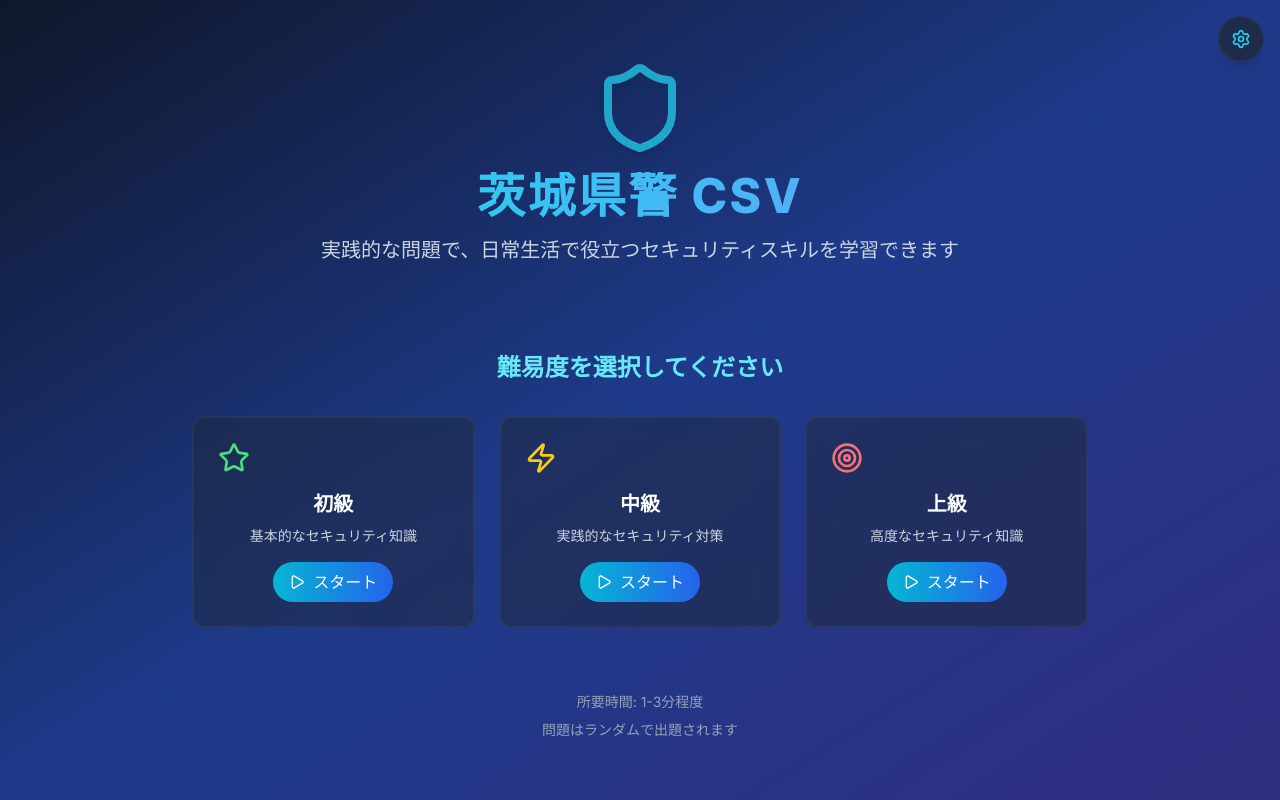
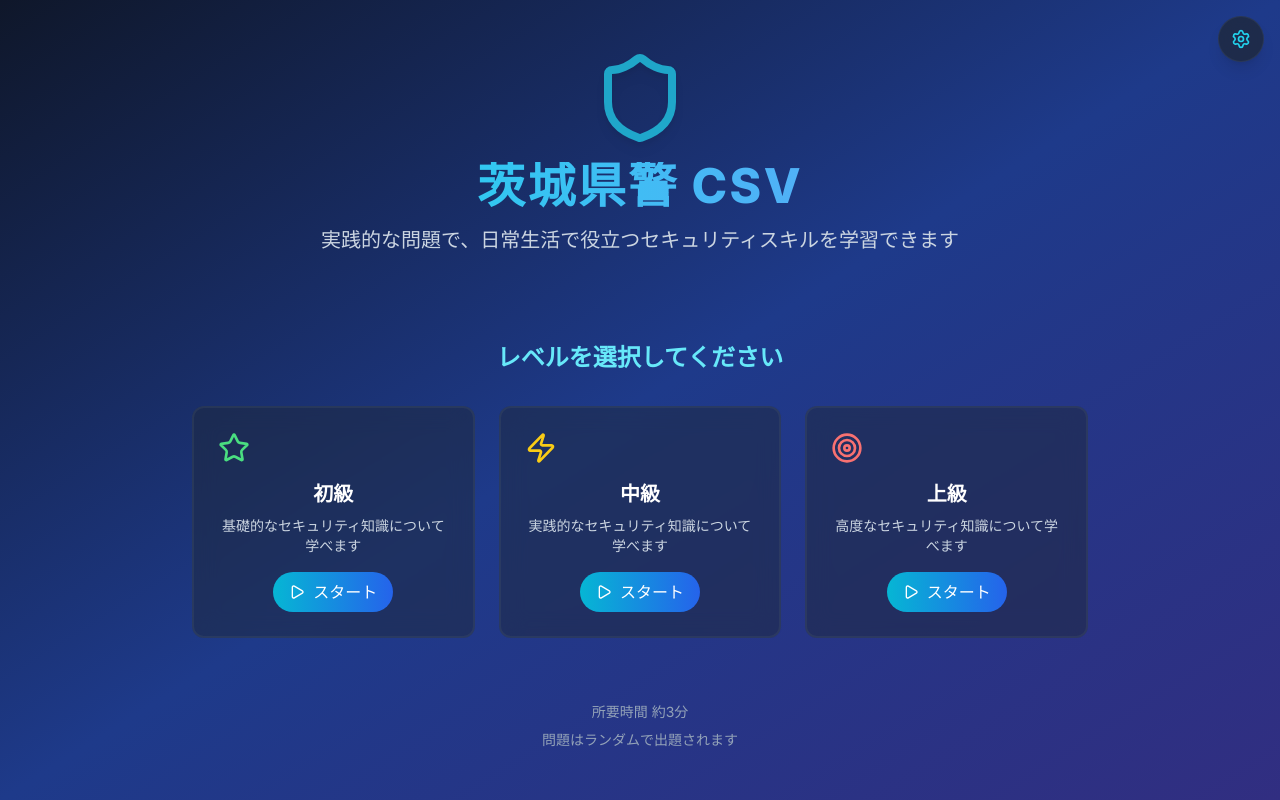
Before and after one commit to Juna1013/security-quiz-app, a Next.js app: page / in a window 1280 px wide. Built offline with nearby package versions, Linux system fonts and the light colour scheme.

Commit message:
日本語の修正

```diff
--- a/src/contexts/AppContext.tsx
+++ b/src/contexts/AppContext.tsx
@@ -19,16 +19,15 @@ const translations = {
     // ホーム画面
     'home.title': '茨城県警 CSV',
     'home.subtitle': '実践的な問題で、日常生活で役立つセキュリティスキルを学習できます',
-    'home.selectDifficulty': '難易度を選択してください',
+    'home.selectDifficulty': 'レベルを選択してください',
     'home.easy': '初級',
     'home.medium': '中級',
     'home.hard': '上級',
-    'home.easyDesc': '基本的なセキュリティ知識',
-    'home.mediumDesc': '実践的なセキュリティ対策',
-    'home.hardDesc': '高度なセキュリティ知識',
+    'home.easyDesc': '基礎的なセキュリティ知識について学べます',
+    'home.mediumDesc': '実践的なセキュリティ知識について学べます',
+    'home.hardDesc': '高度なセキュリティ知識について学べます',
     'home.start': 'スタート',
-    'home.selectFirst': '難易度を選択してください',
-    'home.duration': '所要時間: 1-3分程度',
+    'home.duration': '所要時間 約3分',
     'home.random': '問題はランダムで出題されます',
     'home.selected': '選択中',
 
@@ -45,7 +44,7 @@ const translations = {
     'quiz.security': 'セキュリティ',
 
     // 結果画面
-    'result.title': 'クイズ完了！',
+    'result.title': '終了！',
     'result.difficulty': '難易度',
     'result.excellent': '素晴らしい！',
     'result.good': 'よくできました！',
@@ -80,7 +79,6 @@ const translations = {
     'home.mediumDesc': 'Practical security measures',
     'home.hardDesc': 'Advanced security knowledge',
     'home.start': 'Start',
-    'home.selectFirst': 'Please select difficulty level',
     'home.duration': 'Duration: 1-3 minutes',
     'home.random': 'Questions are randomly selected',
     'home.selected': 'Selected',
```
